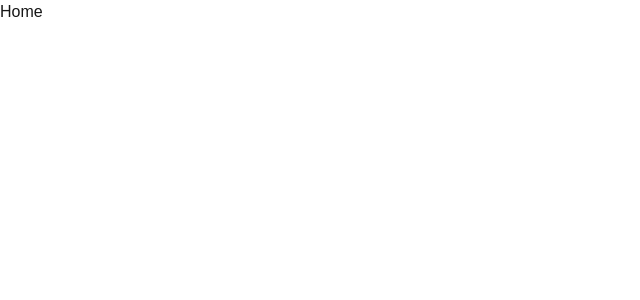
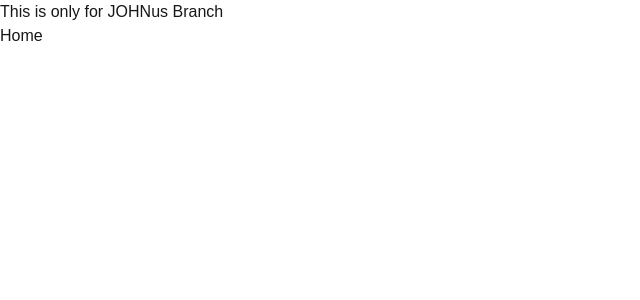
Before and after one commit to Shariful525/ecommerce-base, a Next.js app: page / in a window 1280 px wide. Shown: the top 300 px of the page, without its empty margins (0-640 px from the left). Built offline with nearby package versions, Linux system fonts and the light colour scheme.

Commit message:
johnUS updated only for this branch

```diff
--- a/src/app/page.tsx
+++ b/src/app/page.tsx
@@ -1,3 +1,8 @@
 export default function Home() {
-  return <div>Home</div>;
+  return (
+    <div>
+      <div>This is only for JOHNus Branch</div>
+      Home
+    </div>
+  );
 }
```
